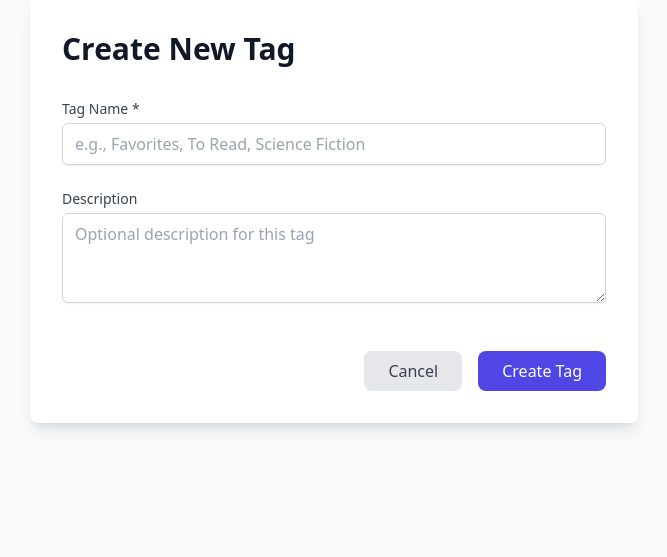
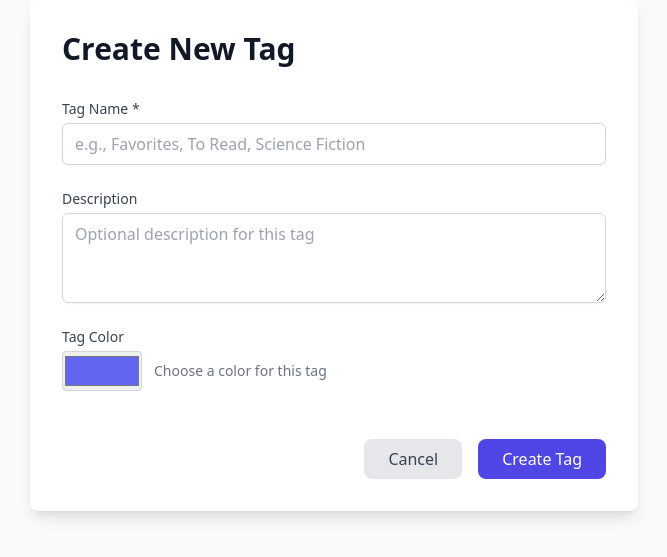
Before and after one commit to roberteinsle/leafmark, a Laravel app: page /tags/create in a window 1280 px wide. Shown: the part 153-710 px from the top of the page, without its empty margins (306-973 px from the left). Run offline with Laravel 12, Linux system fonts and the light colour scheme; the visitor is signed in with stand-in values (Sample User, id 1); some libraries are stand-ins or nearby versions.

Commit message:
Add color support for tags and display on books overview
Added comprehensive color functionality to the tags system:

1. Database Changes:
   - Created migration to add 'color' field to tags table (VARCHAR(7), default #6366f1)
   - Updated Tag model to include 'color' in fillable array

2. Tag Forms Enhancement:
   - Added native HTML5 color picker to tag create form (resources/views/tags/create.blade.php)
   - Added native HTML5 color picker to tag edit form (resources/views/tags/edit.blade.php)
   - Default color set to indigo (#6366f1) matching existing theme

3. Books Overview Display:
   - Enhanced resources/views/books/index.blade.php to show colored tag badges under each book
   - Tags are displayed below the status dropdown
   - Tags are clickable links to tag detail pages
   - Added eager loading of tags relationship in BookController::index() to prevent N+1 queries

4. Book Detail Page:
   - Updated resources/views/books/show.blade.php to use colored tag badges
   - Tags now display with their assigned colors instead of default indigo
   - Maintained remove tag functionality with adjusted hover states

All tags are now displayed with custom colors throughout the application,
making it easier to visually organize and identify different categories of books.

Co-Authored-By: Claude Sonnet 4.5 <noreply@anthropic.com>

```diff
--- a/app/Http/Controllers/BookController.php
+++ b/app/Http/Controllers/BookController.php
@@ -37,7 +37,8 @@ class BookController extends Controller
             $query->where('status', $request->status);
         }
 
-        $books = $query->orderBy('added_at', 'desc')
+        $books = $query->with('tags')
+            ->orderBy('added_at', 'desc')
             ->paginate(20)
             ->withQueryString();
 
--- a/app/Models/Tag.php
+++ b/app/Models/Tag.php
@@ -15,6 +15,7 @@ class Tag extends Model
         'user_id',
         'name',
         'description',
+        'color',
         'is_default',
         'sort_order',
     ];
--- a/resources/views/books/show.blade.php
+++ b/resources/views/books/show.blade.php
@@ -159,12 +159,12 @@
                     @else
                     <div class="flex flex-wrap gap-2 mb-3">
                         @foreach($book->tags as $tag)
-                        <div class="flex items-center gap-2 bg-indigo-100 text-indigo-700 px-3 py-1 rounded-full text-sm">
+                        <div class="flex items-center gap-2 text-white px-3 py-1 rounded-full text-sm" style="background-color: {{ $tag->color ?? '#6366f1' }}">
                             <a href="{{ route('tags.show', $tag) }}" class="hover:underline">{{ $tag->name }}</a>
                             <form action="{{ route('tags.remove-book', [$tag, $book]) }}" method="POST" class="inline">
                                 @csrf
                                 @method('DELETE')
-                                <button type="submit" class="hover:bg-indigo-200 rounded-full p-0.5">
+                                <button type="submit" class="hover:bg-white/20 rounded-full p-0.5">
                                     <svg class="w-3 h-3" fill="none" stroke="currentColor" viewBox="0 0 24 24">
                                         <path stroke-linecap="round" stroke-linejoin="round" stroke-width="2" d="M6 18L18 6M6 6l12 12" />
                                     </svg>
--- a/resources/views/tags/create.blade.php
+++ b/resources/views/tags/create.blade.php
@@ -39,6 +39,18 @@
                 @enderror
             </div>
 
+            <div>
+                <label for="color" class="block text-sm font-medium text-gray-700">Tag Color</label>
+                <div class="mt-1 flex items-center gap-3">
+                    <input type="color" name="color" id="color" value="{{ old('color', '#6366f1') }}"
+                           class="h-10 w-20 border border-gray-300 rounded cursor-pointer">
+                    <span class="text-sm text-gray-500">Choose a color for this tag</span>
+                </div>
+                @error('color')
+                    <p class="mt-2 text-sm text-red-600">{{ $message }}</p>
+                @enderror
+            </div>
+
             <div class="flex justify-end space-x-4 pt-6">
                 <a href="{{ route('tags.index') }}" class="bg-gray-200 hover:bg-gray-300 text-gray-700 font-medium py-2 px-6 rounded-lg">
                     Cancel
```
Also changed, not shown: docker-compose.yaml (+6 -8 lines), resources/views/books/index.blade.php (+12 -0 lines), resources/views/tags/edit.blade.php (+12 -0 lines), .claude/settings.local.json, README.md, database/migrations/2026_01_08_204736_add_color_to_tags_table.php (added), 1 other file.
